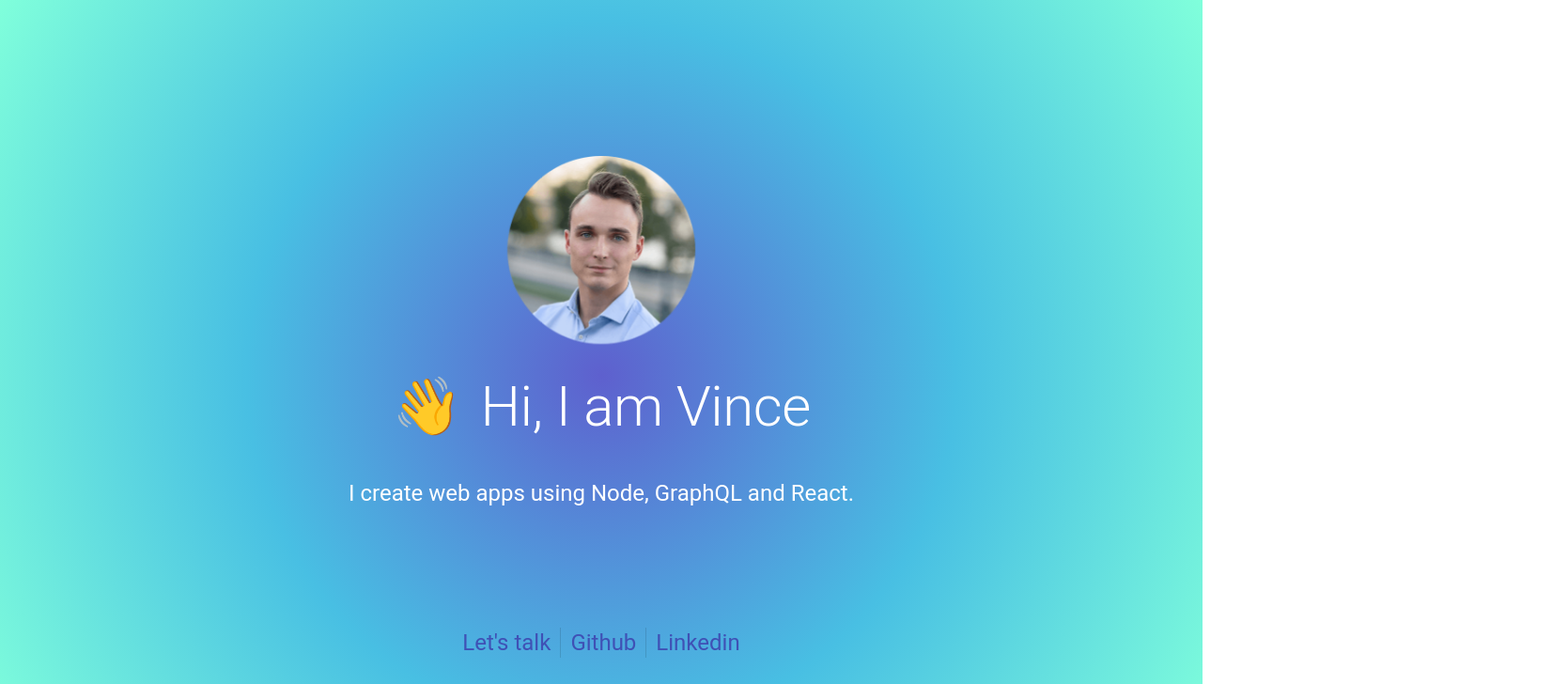
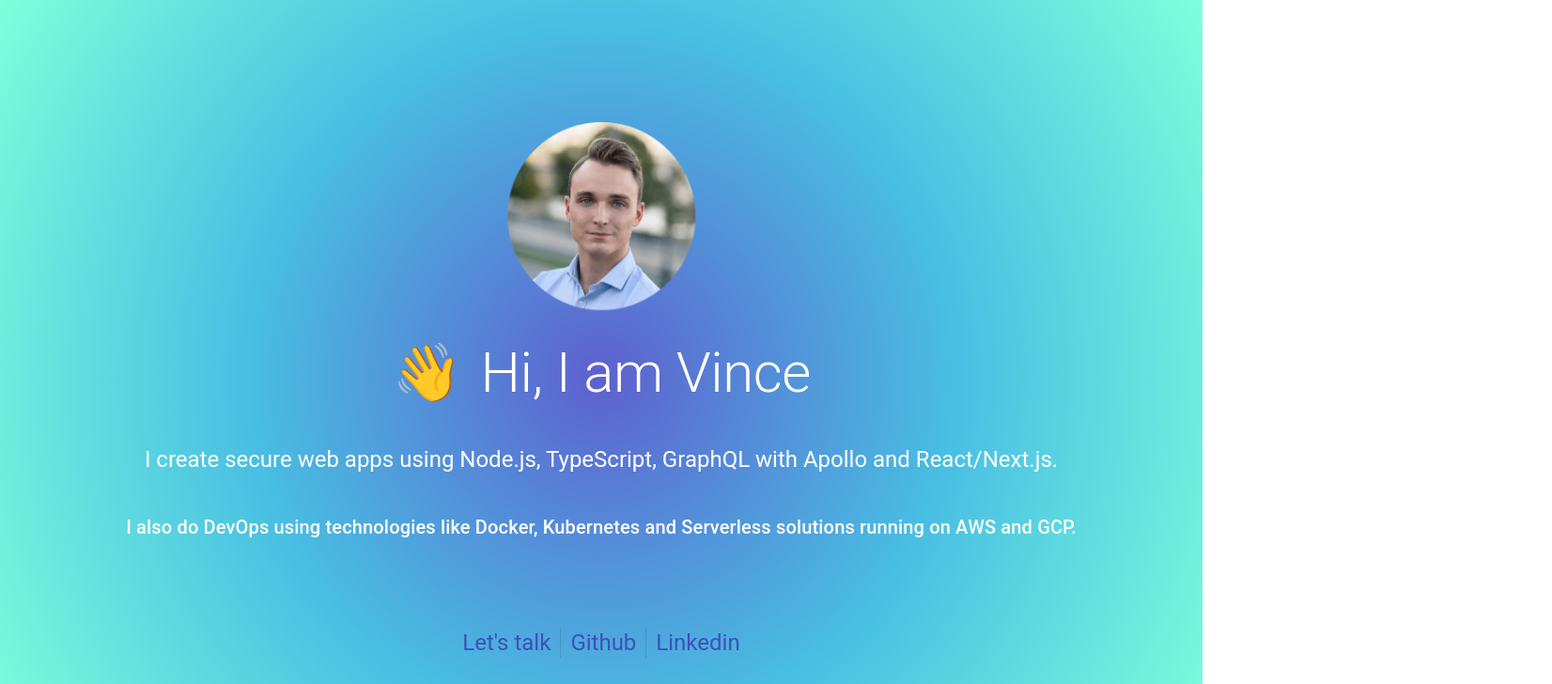
Before and after one commit to codingbiro/intro, a React (Create React App) app: page / in a window 1280 px wide. Shown: the top 728 px of the page at 94% size, 1652 px wide, since content can reach past the window. Built offline with nearby package versions, Linux system fonts and the light colour scheme.

Commit message:
Update Tempapp.tsx

```diff
--- a/src/Tempapp.tsx
+++ b/src/Tempapp.tsx
@@ -54,7 +54,10 @@ export default function Tempapp() {
             }}
           >
             <Typography variant="h5" style={{ paddingTop: '40px' }}>
-              I create web apps using Node, GraphQL and React.
+              I create secure web apps using Node.js, TypeScript, GraphQL with Apollo and React/Next.js.
+            </Typography>
+            <Typography variant="h6" style={{ paddingTop: '40px' }}>
+              I also do DevOps using technologies like Docker, Kubernetes and Serverless solutions running on AWS and GCP.
             </Typography>
           </motion.div>
           <Box
```
